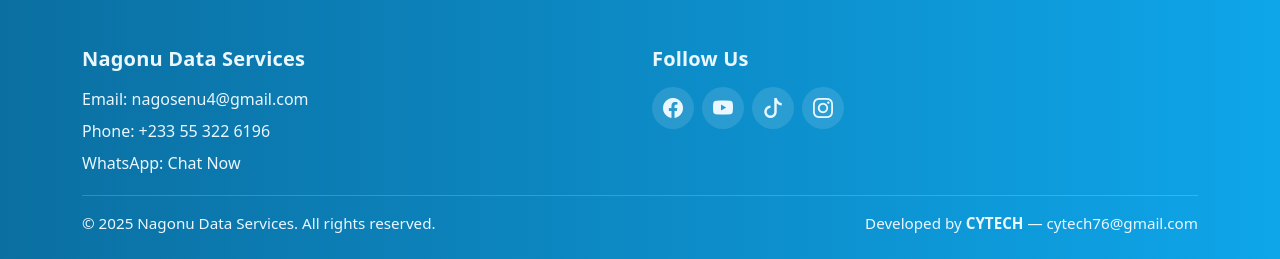
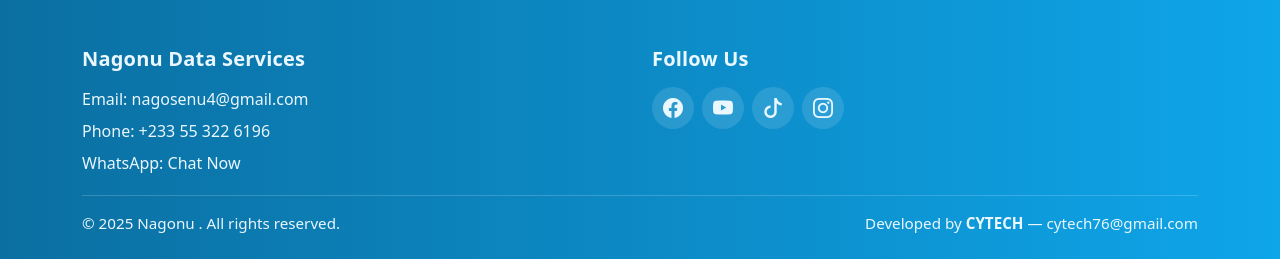
Before and after one commit to Cybok06/nagonu_updated, a Flask app: template templates/index.html in a window 1280 px wide. Shown: the part 1474-1733 px from the top of the page. Run offline with Flask 3, Linux system fonts and the light colour scheme; the template is opened without the code that fills it, so the values that code supplies are empty; parts of the project's set-up code (start-up, migrations or seed data) failed here and were passed over.

Commit message:
Update index.html

```diff
--- a/templates/index.html
+++ b/templates/index.html
@@ -351,7 +351,7 @@
       </div>
 
       <div class="footer-credits d-flex flex-column flex-md-row justify-content-between align-items-start align-items-md-center">
-        <div>© <span id="yearNow"></span> Nagonu Data Services. All rights reserved.</div>
+        <div>© <span id="yearNow"></span> Nagonu . All rights reserved.</div>
         <div class="mt-2 mt-md-0">Developed by <strong>CYTECH</strong> — <a href="mailto:cytech76@gmail.com">cytech76@gmail.com</a></div>
       </div>
     </div>
```
